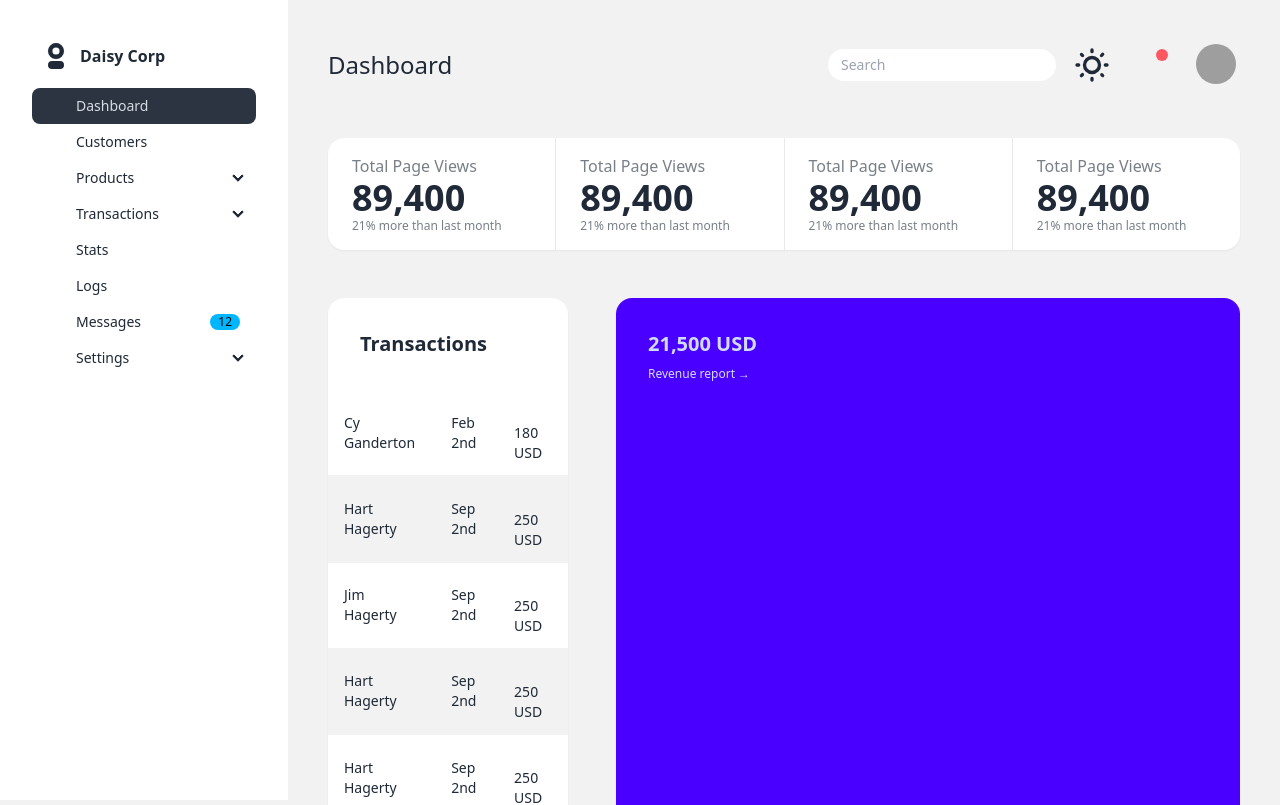
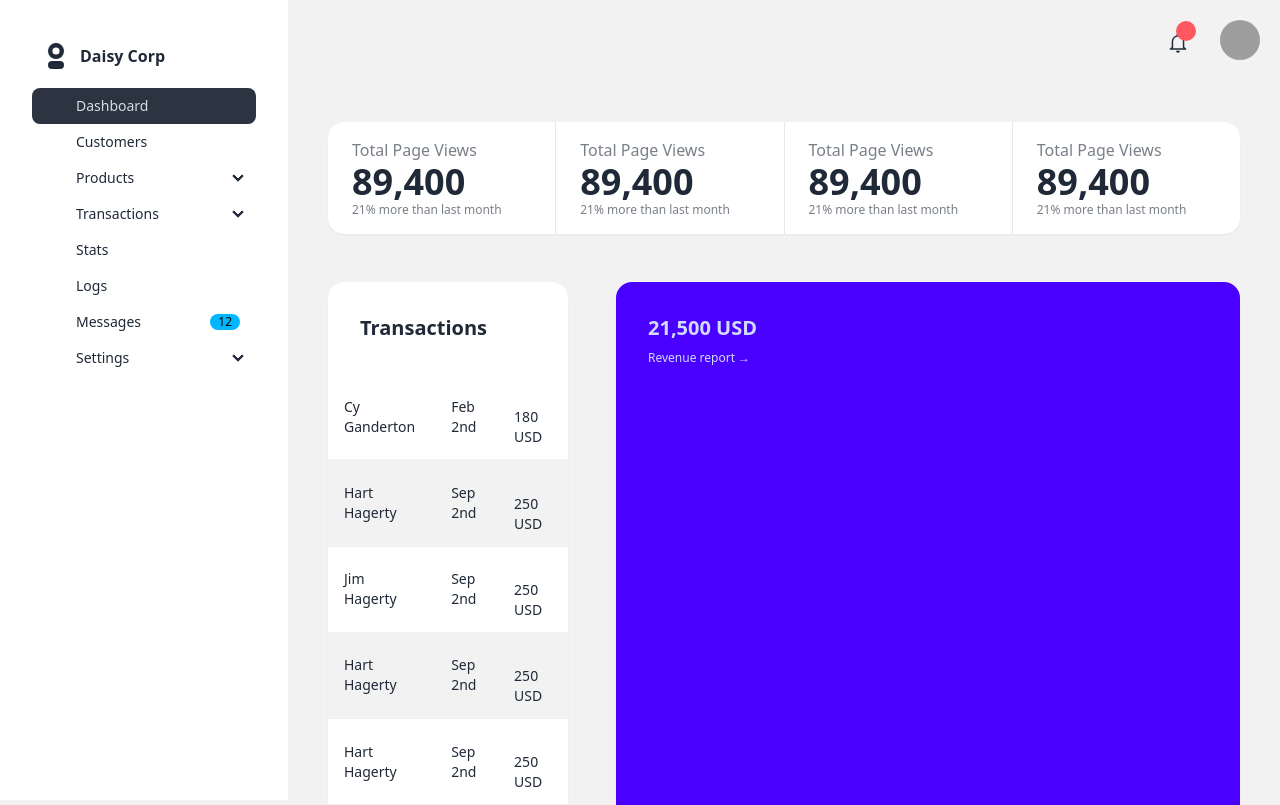
Before and after one commit to Aamirpal/next-mar-15, a Next.js app: page /dashboard in a window 1280 px wide. Shown: the top 805 px of the page. Built offline with nearby package versions, Linux system fonts and the light colour scheme; grey boxes are pictures that could not be loaded.

Commit message:
badge setup done

```diff
--- a/src/app/(auth)/customer/page.tsx
+++ b/src/app/(auth)/customer/page.tsx
@@ -6,6 +6,7 @@ import SortingIcon from "@/components/Table/TableSortingIcon";
 import Pagination from "@/components/Table/Pagination";
 import {FaRegEye} from "react-icons/fa";
 import {IoDocumentTextOutline} from "react-icons/io5";
+import Header from "@/components/Navigation/Header";
 
 
 interface PostsPageProps {
@@ -50,8 +51,8 @@ export default function PostsPage() {
                 </div>
             </div>
             :
-            <>
-                <table className="table bg-white table-xs">
+            <div className="overflow-x-auto">
+                <table className="table bg-white table-xs min-w-full">
                     <thead className="text-base">
                     <tr>
                         <th></th>
@@ -134,7 +135,7 @@ export default function PostsPage() {
                     </tfoot>
                 </table>
                 <Pagination/>
-            </>;
+            </div>;
     }
 
 
@@ -194,7 +195,7 @@ export default function PostsPage() {
 
     return (
         <div className="m-8 col-span-8">
-            <h1 className="text-3xl font-bold">Posts</h1>
+            <h1 className="text-3xl font-bold">Customers</h1>
             {/*<input type="text" onChange={handleSearch}/>*/}
             <div className="m-4 flex justify-end">
                 <label className="input input-bordered flex items-center gap-2" onChange={handleSearch}>
--- a/src/app/(auth)/dashboard/page.tsx
+++ b/src/app/(auth)/dashboard/page.tsx
@@ -7,11 +7,6 @@ export default function Home() {
 
     return (
         <>
-            {/* header */}
-            <Header/>
-            {/* /header */}
-
-
             {/* stats */}
             <section className="stats stats-vertical col-span-12 w-full shadow-sm xl:stats-horizontal">
                 <div className="stat">
--- a/src/app/(auth)/layout.tsx
+++ b/src/app/(auth)/layout.tsx
@@ -2,6 +2,7 @@
 import Link from "next/link";
 import React from "react";
 import LeftNavBar from "@/components/Navigation/LeftNavBar";
+import Header from "@/components/Navigation/Header";
 
 interface AuthLayoutProps {
     children: React.ReactNode;
@@ -9,14 +10,17 @@ interface AuthLayoutProps {
 
 export default function AuthLayout({children}: AuthLayoutProps) {
     return (
+        <>
             <div className="drawer min-h-screen bg-base-200 lg:drawer-open">
                 <input id="my-drawer" type="checkbox" className="drawer-toggle"/>
                 <main className="drawer-content">
+                    <Header/>
                     <div className="grid grid-cols-8 grid-rows-[min-content] gap-y-12 p-4 lg:gap-x-12 lg:p-10">
                         {children}
                     </div>
                 </main>
                 <LeftNavBar/>
             </div>
+        </>
     );
 };
--- a/src/components/Navigation/Header.tsx
+++ b/src/components/Navigation/Header.tsx
@@ -1,10 +1,11 @@
-import ThemeToggle from "../ThemeToggle";
 import Link from "next/link";
 import React from "react";
+import {IoMdNotificationsOutline} from "react-icons/io";
+
 
 const Header: React.FC = () => {
     return (
-        <header className="col-span-12 flex items-center gap-2 lg:gap-4">
+        <header className="col-span-12 flex items-center gap-2 lg:gap-4 m-4">
             <label
                 htmlFor="my-drawer"
                 className="btn btn-square btn-ghost drawer-button lg:hidden"
@@ -15,52 +16,24 @@ const Header: React.FC = () => {
                 />
             </label>
             <div className="grow">
-                <h1 className="lg:text-2xl lg:font-light">Dashboard</h1>
+                {/*<h1 className="lg:text-2xl lg:font-light">Dashboard</h1>*/}
             </div>
             <div>
-                <input
-                    type="text"
-                    placeholder="Search"
-                    className="input input-sm rounded-full max-sm:w-24"
-                />
+                {/*<input*/}
+                {/*    type="text"*/}
+                {/*    placeholder="Global Search"*/}
+                {/*    className="input input-sm max-sm:w-24"*/}
+                {/*/>*/}
             </div>
-            <label className="swap swap-rotate">
-                {/* this hidden checkbox controls the state */}
-                <input
-                    type="checkbox"
-                    className="theme-controller"
-                    value="synthwave"
-                />
 
-                {/* sun icon */}
-                <svg
-                    className="swap-off fill-current w-10 h-10"
-                    xmlns="http://www.w3.org/2000/svg"
-                    viewBox="0 0 24 24"
-                >
-                    <path
-                        d="M5.64,17l-.71.71a1,1,0,0,0,0,1.41,1,1,0,0,0,1.41,0l.71-.71A1,1,0,0,0,5.64,17ZM5,12a1,1,0,0,0-1-1H3a1,1,0,0,0,0,2H4A1,1,0,0,0,5,12Zm7-7a1,1,0,0,0,1-1V3a1,1,0,0,0-2,0V4A1,1,0,0,0,12,5ZM5.64,7.05a1,1,0,0,0,.7.29,1,1,0,0,0,.71-.29,1,1,0,0,0,0-1.41l-.71-.71A1,1,0,0,0,4.93,6.34Zm12,.29a1,1,0,0,0,.7-.29l.71-.71a1,1,0,1,0-1.41-1.41L17,5.64a1,1,0,0,0,0,1.41A1,1,0,0,0,17.66,7.34ZM21,11H20a1,1,0,0,0,0,2h1a1,1,0,0,0,0-2Zm-9,8a1,1,0,0,0-1,1v1a1,1,0,0,0,2,0V20A1,1,0,0,0,12,19ZM18.36,17A1,1,0,0,0,17,18.36l.71.71a1,1,0,0,0,1.41,0,1,1,0,0,0,0-1.41ZM12,6.5A5.5,5.5,0,1,0,17.5,12,5.51,5.51,0,0,0,12,6.5Zm0,9A3.5,3.5,0,1,1,15.5,12,3.5,3.5,0,0,1,12,15.5Z"/>
-                </svg>
 
-                {/* moon icon */}
-                <svg
-                    className="swap-on fill-current w-10 h-10"
-                    xmlns="http://www.w3.org/2000/svg"
-                    viewBox="0 0 24 24"
-                >
-                    <path
-                        d="M21.64,13a1,1,0,0,0-1.05-.14,8.05,8.05,0,0,1-3.37.73A8.15,8.15,0,0,1,9.08,5.49a8.59,8.59,0,0,1,.25-2A1,1,0,0,0,8,2.36,10.14,10.14,0,1,0,22,14.05,1,1,0,0,0,21.64,13Zm-9.5,6.69A8.14,8.14,0,0,1,7.08,5.22v.27A10.15,10.15,0,0,0,17.22,15.63a9.79,9.79,0,0,0,2.1-.22A8.11,8.11,0,0,1,12.14,19.73Z"/>
-                </svg>
-            </label>
-            {/* dropdown */}
             <div className="dropdown dropdown-end z-10">
                 <div tabIndex={0} className="btn btn-circle btn-ghost">
                     <div className="indicator">
-                        <span className="badge indicator-item badge-error badge-xs"/>
-                        <svg
-                            data-src="https://unpkg.com/heroicons/20/solid/bell.svg"
-                            className="h-5 w-5"
-                        />
+                        <span className="indicator-item badge badge-error"></span>
+                        <div className="grid w-5 h-5 place-items-center">
+                            <IoMdNotificationsOutline className="text-2xl"/>
+                        </div>
                     </div>
                 </div>
                 <ul
@@ -71,21 +44,7 @@ const Header: React.FC = () => {
                         <a className="gap-4">
                             <div className="avatar">
                                 <div className="w-8 rounded-full">
-                                    <img src="https://picsum.photos/80/80?1"/>
-                                </div>
-                            </div>
-                            <span>
-                      <b>New message</b>
-                      <br/>
-                      Alice: Hi, did you get my files?
-                    </span>
-                        </a>
-                    </li>
-                    <li>
-                        <a className="gap-4">
-                            <div className="avatar">
-                                <div className="w-8 rounded-full">
-                                    <img src="https://picsum.photos/80/80?2"/>
+                                    <img src="https://avatar.iran.liara.run/public/boy?username=Green"/>
                                 </div>
                             </div>
                             <span>
@@ -99,7 +58,7 @@ const Header: React.FC = () => {
                         <a className="gap-4">
                             <div className="avatar">
                                 <div className="w-8 rounded-full">
-                                    <img src="https://picsum.photos/80/80?3"/>
+                                    <img src="https://avatar.iran.liara.run/public/boy?username=Mfd"/>
                                 </div>
                             </div>
                             <span>
@@ -113,7 +72,7 @@ const Header: React.FC = () => {
                         <a className="gap-4">
                             <div className="avatar">
                                 <div className="w-8 rounded-full">
-                                    <img src="https://picsum.photos/80/80?4"/>
+                                    <img src="https://avatar.iran.liara.run/public/boy?username=test"/>
                                 </div>
                             </div>
                             <span>
@@ -125,12 +84,12 @@ const Header: React.FC = () => {
                     </li>
                 </ul>
             </div>
-            {/* /dropdown */}
-            {/* dropdown */}
+
             <div className="dropdown-end dropdown z-10">
                 <div tabIndex={0} className="avatar btn btn-circle btn-ghost">
                     <div className="w-10 rounded-full">
-                        <img src="https://picsum.photos/80/80?5"/>
+                        <img src="https://avatar.iran.liara.run/public/boy?username=Miriam Green"
+                             alt="Profile picture"/>
                     </div>
                 </div>
                 <ul
```
Lines whose indentation alone changed are shown as unchanged.
